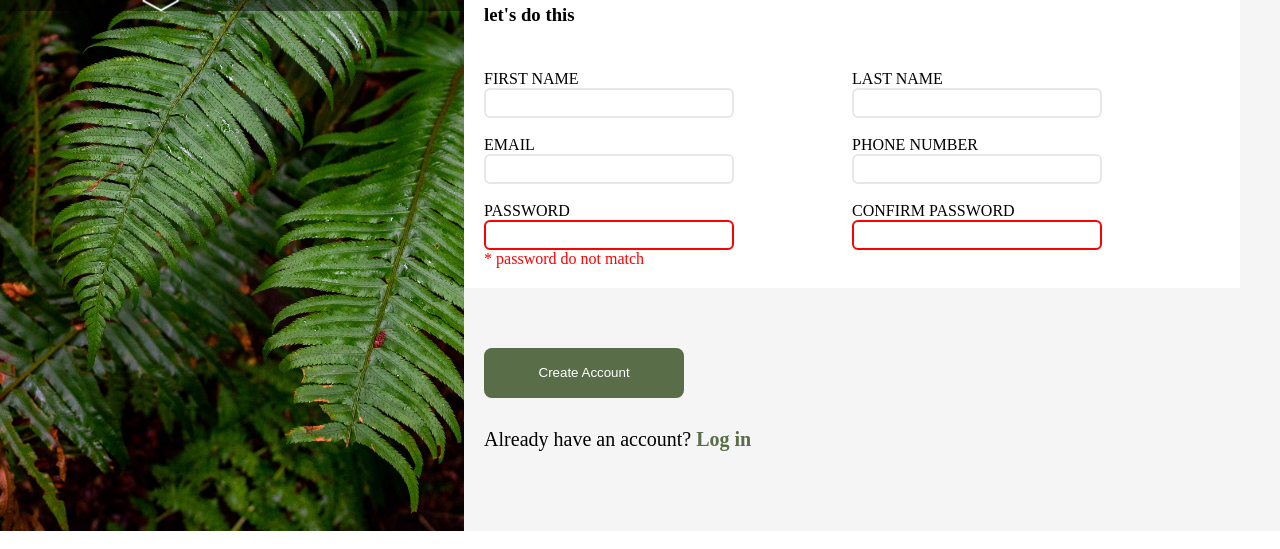
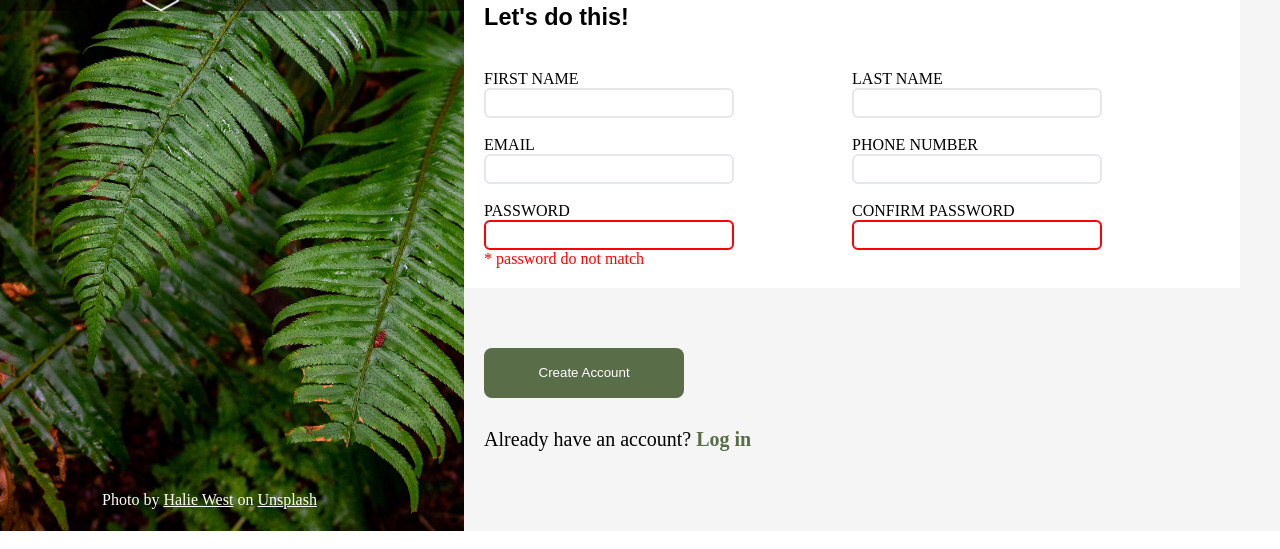
Before and after one commit to M0lt0/form-practice, a plain HTML site: page Project: Sign-Up Form/index.html in a window 1280 px wide. Shown: the part 269-818 px from the top of the page. Drawn offline with Linux system fonts and the light colour scheme.

Commit message:
edit forme and styling

```diff
--- a/Project: Sign-Up Form/index.html
+++ b/Project: Sign-Up Form/index.html
@@ -30,9 +30,9 @@
             sign up now to get started . <span>You know you want to.</span>
 
         </p>
-        <form action="">
+        <form action="" id="#">
             <div class="form-title">
-                <h3>let's do this</h3>
+                <h3>Let's do this!</h3>
             </div>
             <div>
                 <legend for="name">first name</legend>
@@ -61,7 +61,7 @@
 
         </form>
         <div>
-            <button>Create Account</button>
+            <button type="submit" form="#">Create Account</button>
             <p class="join">Already have an account? <a href="">Log in </a></p>
         </div>
     </main>
--- a/Project: Sign-Up Form/style.css
+++ b/Project: Sign-Up Form/style.css
@@ -69,7 +69,7 @@ main {
   display: flex;
   position: relative;
   z-index: 1;
-  bottom: 15%;
+  bottom: 20%;
   left: 22%;
   color: white;
   gap: 4px;
@@ -93,6 +93,8 @@ form {
 .form-title {
   grid-row: 1/2;
   grid-column: 1/3;
+  font-size: 20px;
+  font-family: sans-serif;
 }
 legend {
   text-transform: uppercase;
```
